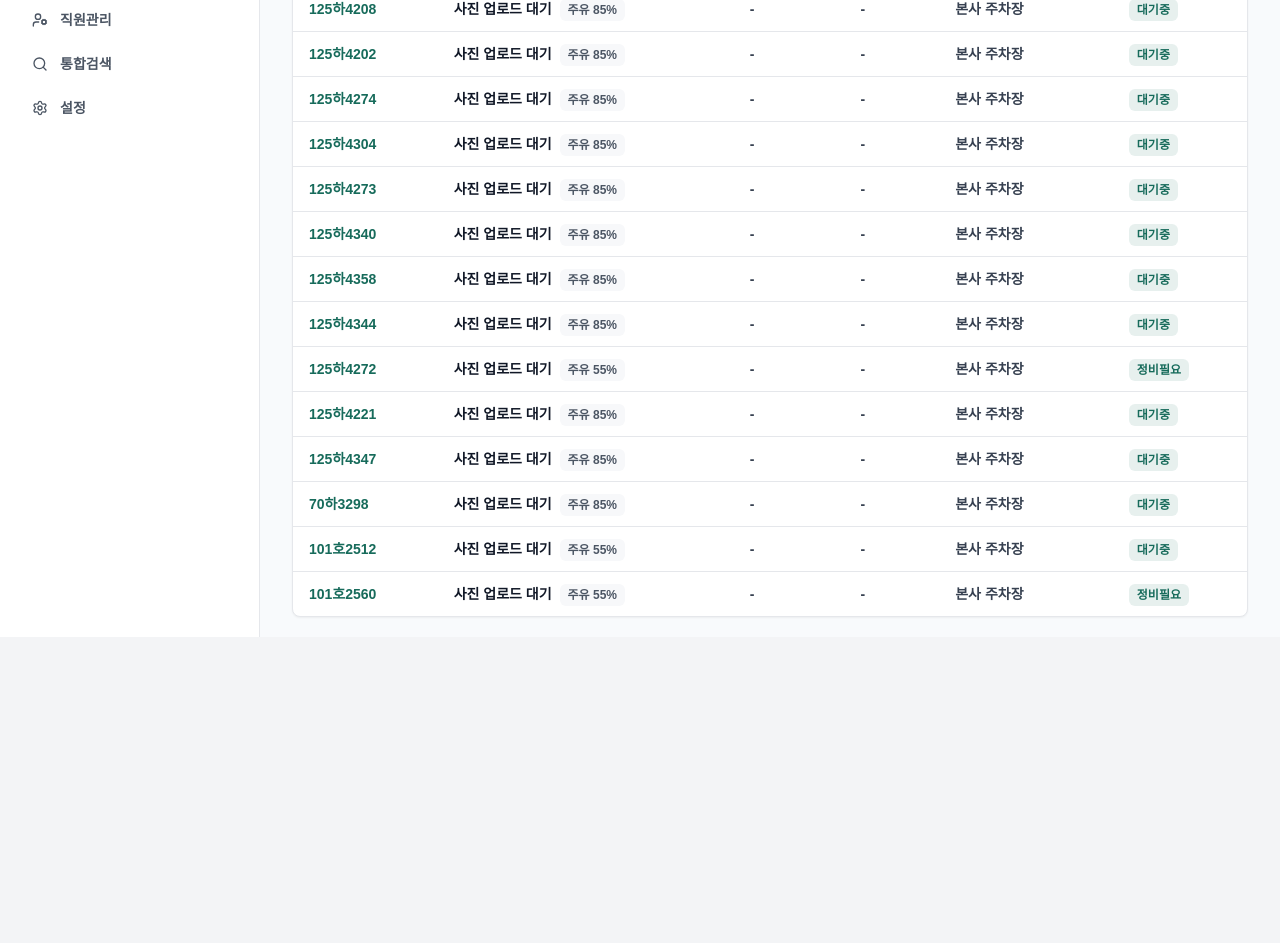
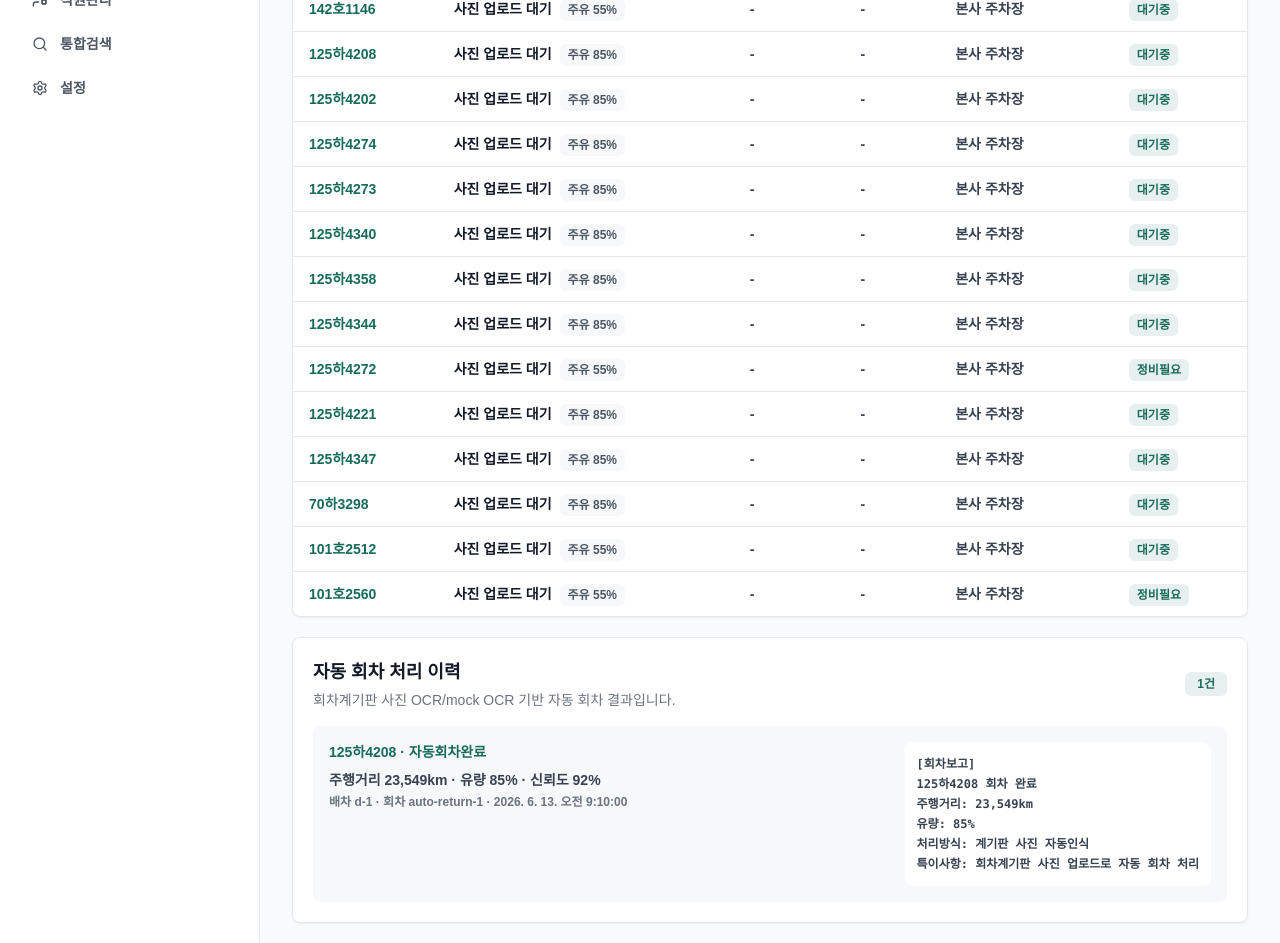
Before and after one commit to djfjjd/rentflow, a Next.js app: page /admin/dashboard in a window 1280 px wide. Shown: the part 1020-1963 px from the top of the page. Before the commit the page ends 1657 px from the top, so only its background shows below. Built offline with nearby package versions, Linux system fonts and the light colour scheme.

Commit message:
feat: add ai inbox auto return mock

```diff
--- a/app/admin/dashboard/page.tsx
+++ b/app/admin/dashboard/page.tsx
@@ -1,3 +1,4 @@
+import { AutoReturnProcessBoard } from "@/components/erp/HistoryBoards";
 import { AdminShell, StatCard } from "@/components/erp/Shell";
 import { adminNavItems, dispatches, vehicles } from "@/lib/erp-data";
 
@@ -62,6 +63,9 @@ export default function AdminDashboardPage() {
           </table>
         </div>
       </section>
+      <div className="mt-5">
+        <AutoReturnProcessBoard />
+      </div>
     </AdminShell>
   );
 }
--- a/app/admin/vehicles/[id]/page.tsx
+++ b/app/admin/vehicles/[id]/page.tsx
@@ -1,7 +1,7 @@
 import Link from "next/link";
 import { DriveFileList } from "@/components/DriveFileList";
 import { DriverAssignmentManager } from "@/components/erp/DriverAssignmentManager";
-import { AccidentHistoryBoard, MaintenanceHistoryBoard, RevenueBoard } from "@/components/erp/HistoryBoards";
+import { AccidentHistoryBoard, AutoReturnProcessBoard, MaintenanceHistoryBoard, RevenueBoard } from "@/components/erp/HistoryBoards";
 import { ReceivableManager } from "@/components/erp/ReceivableManager";
 import { AdminShell } from "@/components/erp/Shell";
 import { receivables } from "@/lib/finance-ops-data";
@@ -55,6 +55,9 @@ export default async function VehicleDetailPage({ params }: { params: Promise<{
         <AccidentHistoryBoard plateNumber={vehicle.plateNumber} />
       </div>
       <div className="mt-5">
+        <AutoReturnProcessBoard plateNumber={vehicle.plateNumber} />
+      </div>
+      <div className="mt-5">
         <RevenueBoard plateNumber={vehicle.plateNumber} />
       </div>
       <div className="mt-5">
--- a/components/UniversalAiIntake.tsx
+++ b/components/UniversalAiIntake.tsx
@@ -4,7 +4,7 @@ import { CheckCircle2, FileImage, ImagePlus, Loader2 } from "lucide-react";
 import { useEffect, useMemo, useRef, useState, type HTMLAttributes } from "react";
 import { uploadFilesToDrive, type UploadFileMetadata } from "@/services/file-upload-service";
 import { type DriveBusinessFolder, type DriveFileKind } from "@/lib/google-drive";
-import { vehicles } from "@/lib/erp-data";
+import { dispatches, vehicles } from "@/lib/erp-data";
 
 type IntakeType = "insurance" | "selfPay" | "selfService";
 
@@ -17,11 +17,25 @@ type IntakeAnalysis = {
   actions: string[];
 };
 
+type AiCategory = "사고" | "정비" | "계약" | "청구" | "입금" | "예약" | "일반메모";
+
+type AutoReturnPreview = {
+  plateNumber: string;
+  mileage: number;
+  fuelLevel: number;
+  capturedAt: string;
+  dispatchInfo: string;
+  confidenceScore: number;
+  report: string;
+};
+
 const intakeTypeOptions: Array<{ value: IntakeType; label: string }> = [
   { value: "insurance", label: "보험건" },
   { value: "selfPay", label: "자차건" },
   { value: "selfService", label: "셀프건" },
 ];
+
+const aiCategories: AiCategory[] = ["사고", "정비", "계약", "청구", "입금", "예약", "일반메모"];
 
 export function UniversalAiIntake() {
   const inputRef = useRef<HTMLInputElement | null>(null);
@@ -39,6 +53,8 @@ export function UniversalAiIntake() {
   const [customerPhone, setCustomerPhone] = useState("");
   const [selectedVehicleNumber, setSelectedVehicleNumber] = useState("");
   const [uploadStatus, setUploadStatus] = useState<"idle" | "uploading" | "complete">("idle");
+  const [aiCategory, setAiCategory] = useState<AiCategory>("일반메모");
+  const [autoReturnPreview, setAutoReturnPreview] = useState<AutoReturnPreview | null>(null);
 
   const mainAnalysis = useMemo(() => {
     const firstFileName = files[0]?.name || "";
@@ -61,6 +77,7 @@ export function UniversalAiIntake() {
     setAnalyzed(false);
     setUploadComplete(false);
     setUploadStatus("idle");
+    setAutoReturnPreview(null);
 
     previews.forEach((url) => URL.revokeObjectURL(url));
     const newPreviews = newFiles.map(file =>
@@ -89,6 +106,11 @@ export function UniversalAiIntake() {
         const fileAnalysis = analyzeIntake(text, file.name, { intakeType, orderer, repairShop, customerCar, customerName, customerPhone });
 
         const fileCategory = classifyUploadedFile(file.name, fileAnalysis.situation);
+        const mockReturn = buildMockReturnPreview(file.name, selectedVehicleNumber);
+
+        if (mockReturn) {
+          setAutoReturnPreview(mockReturn);
+        }
 
         const metadata: UploadFileMetadata = {
           vehicleNumber: selectedVehicleNumber || fileAnalysis.fields.find(f => f.label === "차량번호")?.value || "unknown",
@@ -133,6 +155,7 @@ export function UniversalAiIntake() {
     setCustomerName("");
     setCustomerPhone("");
     setSelectedVehicleNumber("");
+    setAiCategory("일반메모");
     setAnalyzed(false);
   };
 
@@ -246,16 +269,32 @@ export function UniversalAiIntake() {
               />
             </div>
           </div>
-          <textarea
+            <textarea
             value={text}
             onChange={(event) => {
-              setText(event.target.value);
+              const nextText = event.target.value;
+              setText(nextText);
+              setAiCategory(classifyAiInbox(nextText));
               setAnalyzed(false);
             }}
             rows={5}
             className="mt-4 w-full resize-none rounded-lg border border-line bg-white px-4 py-3 text-base leading-7 text-ink outline-none transition placeholder:text-gray-400 focus:border-primary focus:ring-4 focus:ring-primary/10"
-            placeholder="사고부위, 기타 특이사항"
+            placeholder="AI 접수함: 정비요망, 사고접수, 계약서등록, 면허증등록, 청구서발행, 입금확인, 차량이상, 예약변경"
           />
+          <div className="mt-3 rounded-lg border border-line bg-field p-3">
+            <label className="block">
+              <span className="text-xs font-bold text-gray-500">AI 분류 결과</span>
+              <select
+                value={aiCategory}
+                onChange={(event) => setAiCategory(event.target.value as AiCategory)}
+                className="mt-1 min-h-11 w-full rounded-lg border border-line bg-white px-3 text-sm font-bold text-ink outline-none transition focus:border-primary focus:ring-4 focus:ring-primary/10"
+              >
+                {aiCategories.map((category) => (
+                  <option key={category}>{category}</option>
+                ))}
+              </select>
+            </label>
+          </div>
           <button
             type="button"
             disabled={!canAnalyze || isUploading}
@@ -285,6 +324,25 @@ export function UniversalAiIntake() {
               <CheckCircle2 className="h-5 w-5" />
               업로드 완료. 입력 내용이 초기화되었습니다.
             </div>
+          )}
+          {autoReturnPreview && (
+            <section className="mt-4 rounded-lg border border-primary/20 bg-white p-4">
+              <p className="text-sm font-black text-primary">최근 배차건을 찾았습니다.</p>
+              <div className="mt-3 grid gap-2 sm:grid-cols-2">
+                <InfoPill label="차량번호" value={autoReturnPreview.plateNumber} />
+                <InfoPill label="최근 배차" value={autoReturnPreview.dispatchInfo} />
+                <InfoPill label="추출 주행거리" value={`${autoReturnPreview.mileage.toLocaleString()}km`} />
+                <InfoPill label="추출 유량" value={`${autoReturnPreview.fuelLevel}%`} />
+              </div>
+              <pre className="mt-3 whitespace-pre-wrap rounded-lg bg-field p-3 text-xs font-semibold leading-5 text-gray-700">{autoReturnPreview.report}</pre>
+              <div className="mt-3 flex flex-wrap gap-2">
+                {["자동 회차 처리", "직접 수정 후 회차 처리", "다른 배차건 선택", "보류"].map((label) => (
+                  <button key={label} type="button" className="min-h-10 rounded-lg border border-line px-3 text-sm font-bold text-ink">
+                    {label}
+                  </button>
+                ))}
+              </div>
+            </section>
           )}
       </div>
     </section>
@@ -368,6 +426,10 @@ function analyzeIntake(
 function classifyUploadedFile(fileName: string, situation: IntakeAnalysis["situation"]): { businessFolder: DriveBusinessFolder; fileKind: DriveFileKind } {
   const normalized = fileName.toLowerCase();
 
+  if (["회차계기판", "return-dashboard", "return_dash"].some((keyword) => normalized.includes(keyword))) {
+    return { businessFolder: "회차", fileKind: "사진" };
+  }
+
   if (["license", "driver", "면허"].some((keyword) => normalized.includes(keyword))) {
     return { businessFolder: "면허증", fileKind: "면허증" };
   }
@@ -389,6 +451,60 @@ function classifyUploadedFile(fileName: string, situation: IntakeAnalysis["situa
   }
 
   return { businessFolder: "사고사진", fileKind: "사고사진" };
+}
+
+function classifyAiInbox(value: string): AiCategory {
+  const source = value.toLowerCase();
+
+  if (["정비요망", "엔진오일", "브레이크", "타이어", "배터리", "점검", "차량이상"].some((keyword) => source.includes(keyword.toLowerCase()))) return "정비";
+  if (["사고", "파손", "접촉", "보험접수", "범퍼", "휀다"].some((keyword) => source.includes(keyword.toLowerCase()))) return "사고";
+  if (["계약", "계약서"].some((keyword) => source.includes(keyword))) return "계약";
+  if (["청구", "청구서"].some((keyword) => source.includes(keyword))) return "청구";
+  if (["입금", "입금확인"].some((keyword) => source.includes(keyword))) return "입금";
+  if (["예약", "예약변경"].some((keyword) => source.includes(keyword))) return "예약";
+
+  return "일반메모";
+}
+
+function buildMockReturnPreview(fileName: string, selectedVehicleNumber: string): AutoReturnPreview | null {
+  if (!["회차계기판", "return-dashboard", "return_dash"].some((keyword) => fileName.toLowerCase().includes(keyword))) {
+    return null;
+  }
+
+  const plateNumber = fileName.match(/\d{2,3}[가-힣]\d{4}/)?.[0] || selectedVehicleNumber || "차량번호 확인필요";
+  const mileage = Number(fileName.match(/(\d{4,7})\s*km/i)?.[1] || fileName.match(/_(\d{4,7})_/i)?.[1] || 0);
+  const vehicle = vehicles.find((item) => item.plateNumber === plateNumber);
+  const fuelLevel = Number(fileName.match(/유량\s*(\d{1,3})/)?.[1] || vehicle?.fuelLevel || 0);
+  const dispatch = dispatches.find((item) => item.rentalCarNumber === plateNumber) ?? dispatches[0];
+  const dispatchInfo = dispatch ? `${dispatch.id} · ${dispatch.customerName} · ${dispatch.status}` : "매칭 배차건 확인필요";
+  const finalMileage = mileage || vehicle?.mileage || 0;
+  const report = [
+    "[회차보고]",
+    `${plateNumber} 회차 완료`,
+    `주행거리: ${finalMileage.toLocaleString()}km`,
+    `유량: ${fuelLevel}%`,
+    "처리방식: 계기판 사진 자동인식",
+    "특이사항: 회차계기판 사진 업로드로 자동 회차 처리",
+  ].join("\n");
+
+  return {
+    plateNumber,
+    mileage: finalMileage,
+    fuelLevel,
+    capturedAt: new Date().toISOString(),
+    dispatchInfo,
+    confidenceScore: plateNumber === "차량번호 확인필요" ? 48 : 88,
+    report,
+  };
+}
+
+function InfoPill({ label, value }: { label: string; value: string }) {
+  return (
+    <div className="rounded-lg bg-field p-3">
+      <p className="text-xs font-bold text-gray-500">{label}</p>
+      <p className="mt-1 text-sm font-black text-ink">{value}</p>
+    </div>
+  );
 }
 
 function LabeledInput({
--- a/components/erp/HistoryBoards.tsx
+++ b/components/erp/HistoryBoards.tsx
@@ -10,6 +10,7 @@ import {
   type AccidentHistory,
   type MaintenanceHistory,
 } from "@/lib/erp-data";
+import { buildReturnReport, returnAutoProcesses } from "@/lib/auto-return-data";
 
 export function MaintenanceHistoryBoard({ plateNumber }: { plateNumber?: string }) {
   const items = plateNumber ? maintenanceHistories.filter((item) => item.plateNumber === plateNumber) : maintenanceHistories;
@@ -43,6 +44,43 @@ export function AccidentHistoryBoard({ plateNumber }: { plateNumber?: string })
       </div>
       <div className="grid gap-3">
         {items.map((item) => <AccidentCard key={item.id} item={item} />)}
+      </div>
+    </section>
+  );
+}
+
+export function AutoReturnProcessBoard({ plateNumber }: { plateNumber?: string }) {
+  const items = plateNumber ? returnAutoProcesses.filter((item) => item.plateNumber === plateNumber) : returnAutoProcesses;
+
+  return (
+    <section className="rounded-lg border border-line bg-white p-5 shadow-sm">
+      <div className="flex flex-col gap-2 sm:flex-row sm:items-center sm:justify-between">
+        <div>
+          <h2 className="text-lg font-black text-ink">자동 회차 처리 이력</h2>
+          <p className="mt-1 text-sm text-gray-500">회차계기판 사진 OCR/mock OCR 기반 자동 회차 결과입니다.</p>
+        </div>
+        <span className="rounded-md bg-primary/10 px-3 py-1 text-xs font-black text-primary">{items.length}건</span>
+      </div>
+      <div className="mt-4 grid gap-3">
+        {items.map((item) => (
+          <article key={item.id} className="rounded-lg bg-field p-4">
+            <div className="flex flex-col gap-3 lg:flex-row lg:items-start lg:justify-between">
+              <div>
+                <p className="text-sm font-black text-primary">{item.plateNumber} · {item.status}</p>
+                <p className="mt-2 text-sm font-semibold text-gray-700">
+                  주행거리 {item.extractedMileage.toLocaleString()}km · 유량 {item.extractedFuelLevel}% · 신뢰도 {item.confidenceScore}%
+                </p>
+                <p className="mt-1 text-xs font-semibold text-gray-500">
+                  배차 {item.matchedDispatchId ?? "확인필요"} · 회차 {item.createdReturnId ?? "미생성"} · {formatDate(item.createdAt)}
+                </p>
+              </div>
+              <pre className="whitespace-pre-wrap rounded-lg bg-white p-3 text-xs font-semibold leading-5 text-gray-700">{buildReturnReport(item)}</pre>
+            </div>
+          </article>
+        ))}
+        {items.length === 0 && (
+          <div className="rounded-lg bg-field p-4 text-center text-sm font-bold text-gray-500">자동 회차 처리 이력이 없습니다.</div>
+        )}
       </div>
     </section>
   );
@@ -197,3 +235,8 @@ function Metric({ label, value }: { label: string; value: string }) {
     </article>
   );
 }
+
+function formatDate(value: string) {
+  const date = new Date(value);
+  return Number.isNaN(date.getTime()) ? value : date.toLocaleString("ko-KR");
+}
--- a/components/erp/Shell.tsx
+++ b/components/erp/Shell.tsx
@@ -25,8 +25,7 @@ export function AdminShell({
         <aside className="hidden border-r border-line bg-white lg:block">
           <div className="sticky top-0 p-5">
             <Link href="/" className="block">
-              <p className="text-sm font-bold text-primary">Rent ERP</p>
-              <h1 className="mt-1 text-xl font-black text-ink">관리자 웹사이트</h1>
+              <h1 className="text-2xl font-black text-primary">렌트플로우</h1>
             </Link>
             <nav className="mt-6 space-y-1">
               {navItems.map((item) => {
--- /dev/null
+++ b/lib/auto-return-data.ts
@@ -0,0 +1,47 @@
+export type ReturnAutoProcessStatus =
+  | "분석중"
+  | "배차건매칭완료"
+  | "자동회차완료"
+  | "확인필요"
+  | "실패";
+
+export type ReturnAutoProcess = {
+  id: string;
+  smartInboxItemId: string;
+  plateNumber: string;
+  extractedMileage: number;
+  extractedFuelLevel: number;
+  matchedDispatchId?: string;
+  createdReturnId?: string;
+  confidenceScore: number;
+  status: ReturnAutoProcessStatus;
+  memo: string;
+  createdAt: string;
+};
+
+export const returnAutoProcesses: ReturnAutoProcess[] = [
+  {
+    id: "rap-1",
+    smartInboxItemId: "smart-20260613-001",
+    plateNumber: "125하4208",
+    extractedMileage: 23549,
+    extractedFuelLevel: 85,
+    matchedDispatchId: "d-1",
+    createdReturnId: "auto-return-1",
+    confidenceScore: 92,
+    status: "자동회차완료",
+    memo: "회차계기판 사진 업로드로 자동 회차 처리",
+    createdAt: "2026-06-13T09:10:00.000Z",
+  },
+];
+
+export function buildReturnReport(process: ReturnAutoProcess) {
+  return [
+    "[회차보고]",
+    `${process.plateNumber} 회차 완료`,
+    `주행거리: ${process.extractedMileage.toLocaleString()}km`,
+    `유량: ${process.extractedFuelLevel}%`,
+    "처리방식: 계기판 사진 자동인식",
+    `특이사항: ${process.memo}`,
+  ].join("\n");
+}
--- a/lib/erp-data.ts
+++ b/lib/erp-data.ts
@@ -392,11 +392,11 @@ export const vehicles: Vehicle[] = [
   { id: "v-10", plateNumber: "148하8257", model: "싼타페TM", fuelType: "디젤", fuelLevel: 85, mileage: 93955, location: "본사 주차장", status: "대기중", memo: "연료: 많음 / 상태: 보통 / 기준거리: 87,994km" },
   { id: "v-11", plateNumber: "162하8358", model: "디 올 뉴 투싼", fuelType: "디젤", fuelLevel: 55, mileage: 83830, location: "본사 주차장", status: "대기중", memo: "연료: 보통 / 상태: 많음 / 기준거리: 82,134km" },
   { id: "v-12", plateNumber: "222허6769", model: "더뉴카니발 하이브리드", fuelType: "가솔린", fuelLevel: 85, mileage: 60153, location: "본사 주차장", status: "대기중", memo: "연료: 많음 / 상태: 적음 / 기준거리: 56,215km" },
+  { id: "v-17", plateNumber: "125하4304", model: "더뉴G80 3.5T", fuelType: "가솔린", fuelLevel: 85, mileage: 13350, location: "본사 주차장", status: "대기중", memo: "연료: 많음 / 상태: 많음 / 기준거리: 9,759km" },
   { id: "v-13", plateNumber: "142호1146", model: "디올뉴그랜저 3.5", fuelType: "가솔린", fuelLevel: 55, mileage: 42206, location: "본사 주차장", status: "대기중", memo: "연료: 보통 / 상태: 많음 / 기준거리: 40,778km" },
   { id: "v-14", plateNumber: "125하4208", model: "더뉴K8 하이브리드", fuelType: "가솔린", fuelLevel: 85, mileage: 23549, location: "본사 주차장", status: "대기중", memo: "연료: 많음 / 상태: 많음 / 기준거리: 19,270km" },
   { id: "v-15", plateNumber: "125하4202", model: "더뉴K8 2.5", fuelType: "가솔린", fuelLevel: 85, mileage: 21108, location: "본사 주차장", status: "대기중", memo: "연료: 많음 / 상태: 많음 / 기준거리: 19,570km" },
   { id: "v-16", plateNumber: "125하4274", model: "쏘나타 디엣지", fuelType: "LPG", fuelLevel: 85, mileage: 22555, location: "본사 주차장", status: "대기중", memo: "연료: 많음 / 상태: 많음 / 기준거리: 20,142km" },
-  { id: "v-17", plateNumber: "125하4304", model: "더뉴G80 3.5T", fuelType: "가솔린", fuelLevel: 85, mileage: 13350, location: "본사 주차장", status: "대기중", memo: "연료: 많음 / 상태: 많음 / 기준거리: 9,759km" },
   { id: "v-18", plateNumber: "125하4273", model: "쏘나타 디엣지", fuelType: "LPG", fuelLevel: 85, mileage: 22929, location: "본사 주차장", status: "대기중", memo: "연료: 많음 / 상태: 많음 / 기준거리: 20,825km / 정상" },
   { id: "v-19", plateNumber: "125하4340", model: "더뉴아반떼CN7", fuelType: "가솔린", fuelLevel: 85, mileage: 11231, location: "본사 주차장", status: "대기중", memo: "연료: 많음 / 상태: 많음 / 기준거리: 10,103km / 정상" },
   { id: "v-20", plateNumber: "125하4358", model: "더뉴기아레이", fuelType: "가솔린", fuelLevel: 85, mileage: 7816, location: "본사 주차장", status: "대기중", memo: "연료: 많음 / 상태: 많음 / 기준거리: 0km / 정상" },
```
